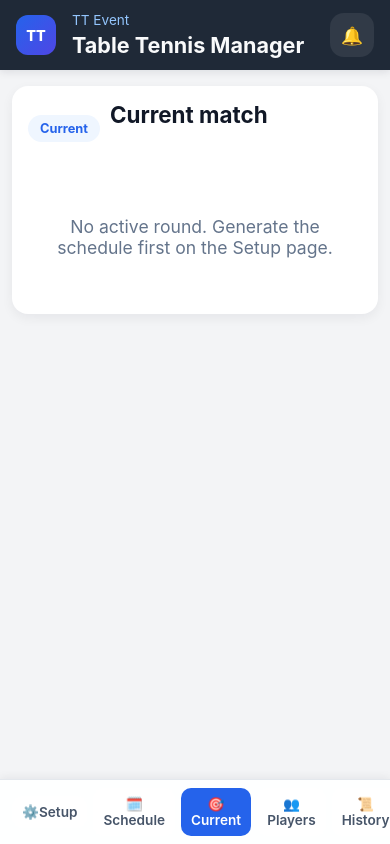
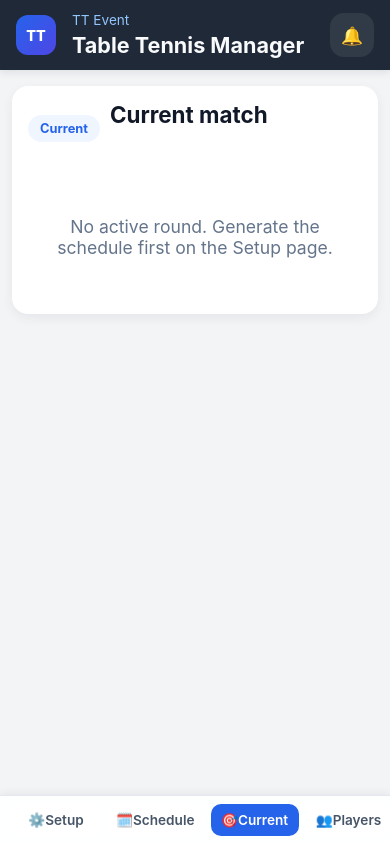
Before and after one commit to HEHEHEHEHE21929/table-tennis-app, a React (Vite) app: page /#/current in a window 390 px wide. Built offline with nearby package versions, Linux system fonts and the light colour scheme.

Commit message:
Fix mobile footer navigation: enable horizontal scrolling on small screens

```diff
--- a/src/styles.css
+++ b/src/styles.css
@@ -226,8 +226,19 @@ a:focus-visible {
   }
 }
 
+.app-footer {
+  overflow-x: auto;
+  scrollbar-width: none;
+  -ms-overflow-style: none;
+}
+
+.app-footer::-webkit-scrollbar {
+  display: none;
+}
+
 .app-footer a {
-  flex: 1;
+  flex: 0 0 auto;
+  min-width: 88px;
   text-align: center;
   text-decoration: none;
   color: #475569;
```
